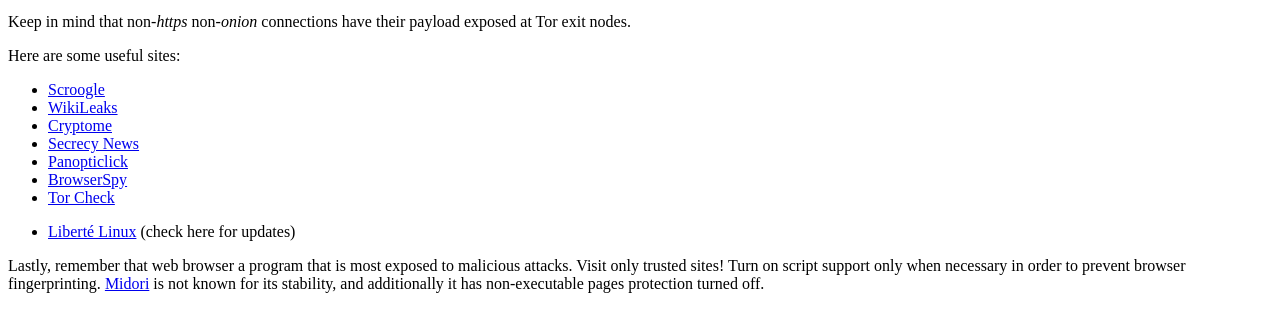
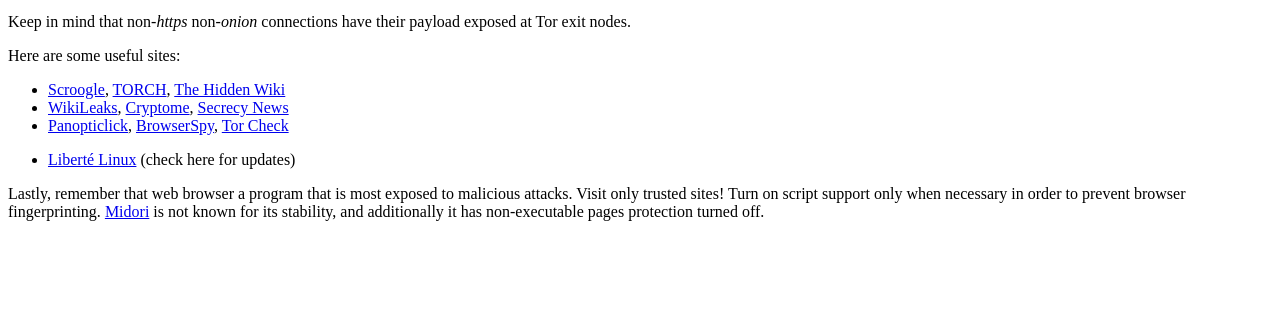
Before and after one commit to mkdesu/liberte, a plain HTML site: page src/home/anon/info/browser.html in a window 1280 px wide. Shown: the part 119-450 px from the top of the page. Drawn offline with Linux system fonts and the light colour scheme.

Commit message:
Updated user browser startup page
Added links to TORCH and the Hidden Wiki.

```diff
--- a/src/home/anon/info/browser.html
+++ b/src/home/anon/info/browser.html
@@ -27,13 +27,15 @@
       Here are some useful sites:
     </p>
     <ul>
-      <li><a href="https://ssl.scroogle.org/">Scroogle</a></li>
-      <li><a href="http://wikileaks.ch/">WikiLeaks</a></li>
-      <li><a href="http://cryptome.org/">Cryptome</a></li>
-      <li><a href="http://www.fas.org/blog/secrecy/">Secrecy News</a></li>
-      <li><a href="http://panopticlick.eff.org/">Panopticlick</a></li>
-      <li><a href="http://browserspy.dk/">BrowserSpy</a></li>
-      <li><a href="https://check.torproject.org/">Tor Check</a></li>
+      <li><a href="https://ssl.scroogle.org/">Scroogle</a>,
+          <a href="http://xmh57jrzrnw6insl.onion/">TORCH</a>,
+          <a href="http://kpvz7ki2v5agwt35.onion/wiki/">The Hidden Wiki</a></li>
+      <li><a href="http://wikileaks.ch/">WikiLeaks</a>,
+          <a href="http://cryptome.org/">Cryptome</a>,
+          <a href="http://www.fas.org/blog/secrecy/">Secrecy News</a></li>
+      <li><a href="http://panopticlick.eff.org/">Panopticlick</a>,
+          <a href="http://browserspy.dk/">BrowserSpy</a>,
+          <a href="https://check.torproject.org/">Tor Check</a></li>
       <li><p><a href="http://dee.su/liberte">Liberté Linux</a>
         (check here for updates)</p></li>
     </ul>
```
